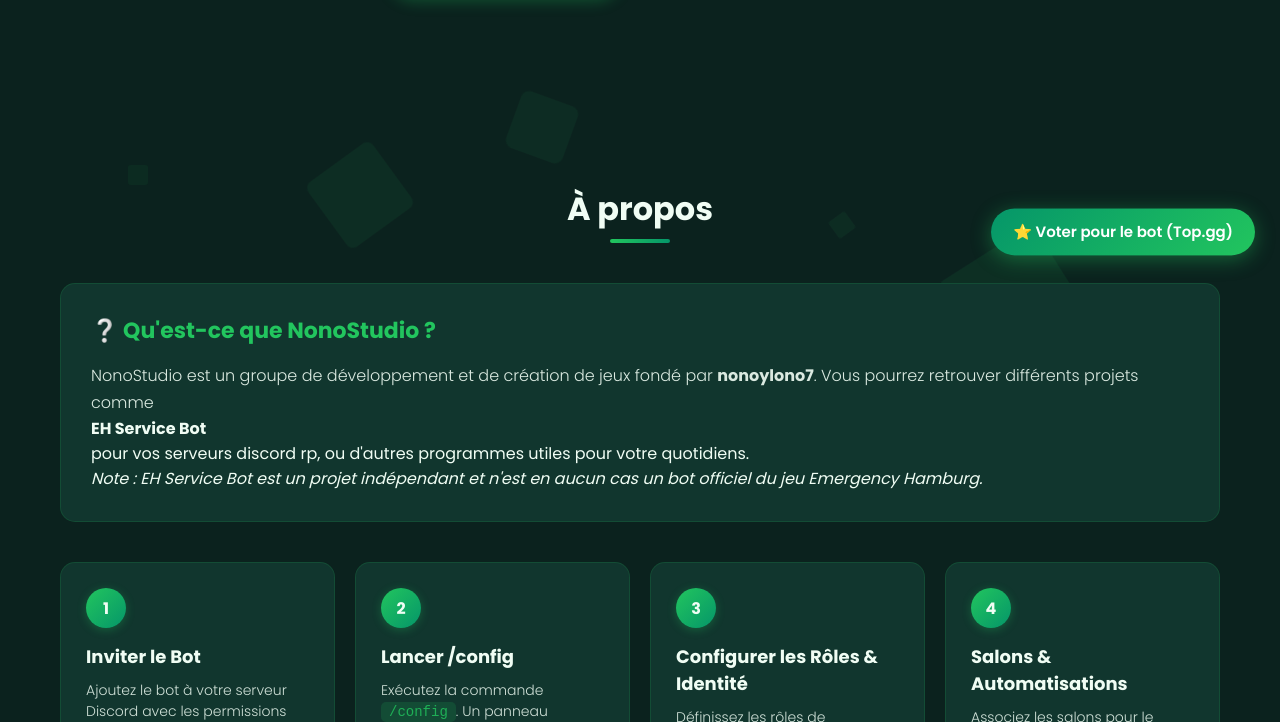
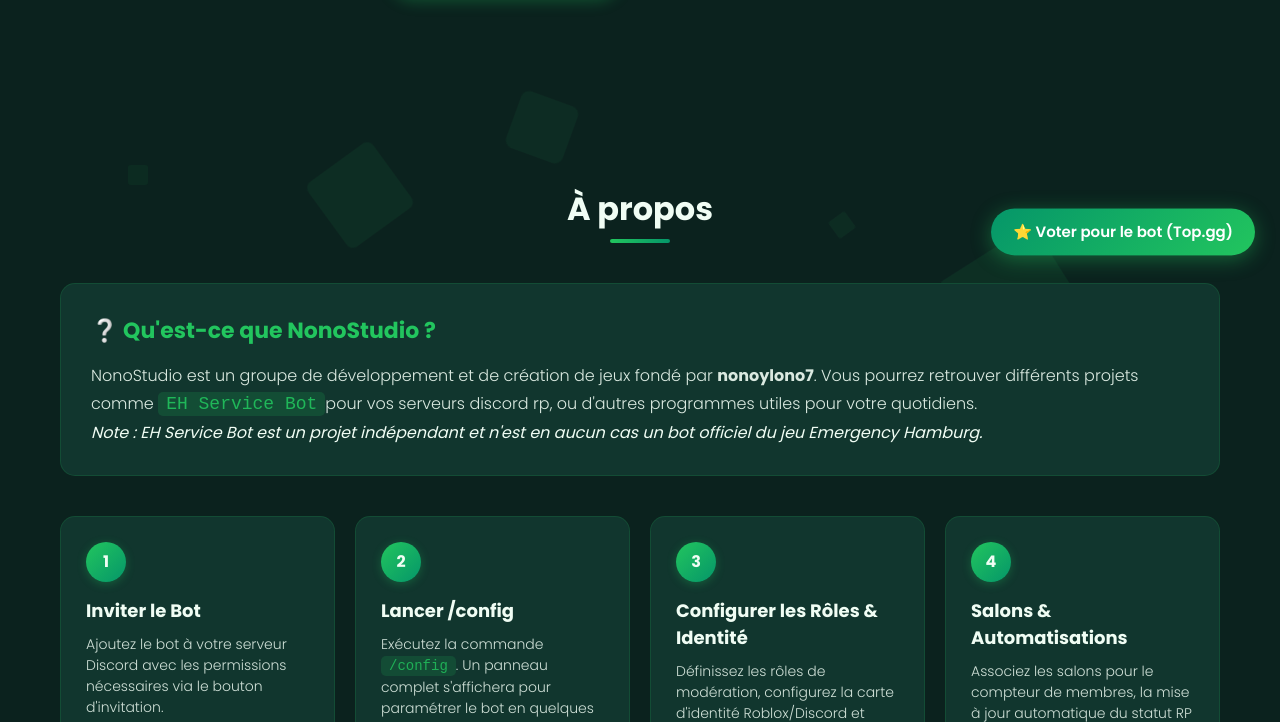
Before and after one commit to nonoylono7-droid/NonoStudio, a plain HTML site: page index.html in a window 1280 px wide. Shown: the part 515-1237 px from the top of the page. Drawn offline with Linux system fonts and the light colour scheme.

Commit message:
Change HTML tag from h4 to projet for EH Service Bot

```diff
--- a/index.html
+++ b/index.html
@@ -56,7 +56,7 @@
             <h3>❔ Qu'est-ce que NonoStudio ?</h3>
             <p>
                 NonoStudio est un groupe de développement et de création de jeux fondé par <strong>nonoylono7</strong>.
-                Vous pourrez retrouver différents projets comme <h4>EH Service Bot</h4>pour vos serveurs discord rp, ou d'autres programmes utiles pour votre quotidiens.<div></div>
+                Vous pourrez retrouver différents projets comme <projet>EH Service Bot</projet>pour vos serveurs discord rp, ou d'autres programmes utiles pour votre quotidiens.<div></div>
                 <em>Note : EH Service Bot est un projet indépendant et n'est en aucun cas un bot officiel du jeu Emergency Hamburg.</em>
             </p>
         </div>
```
